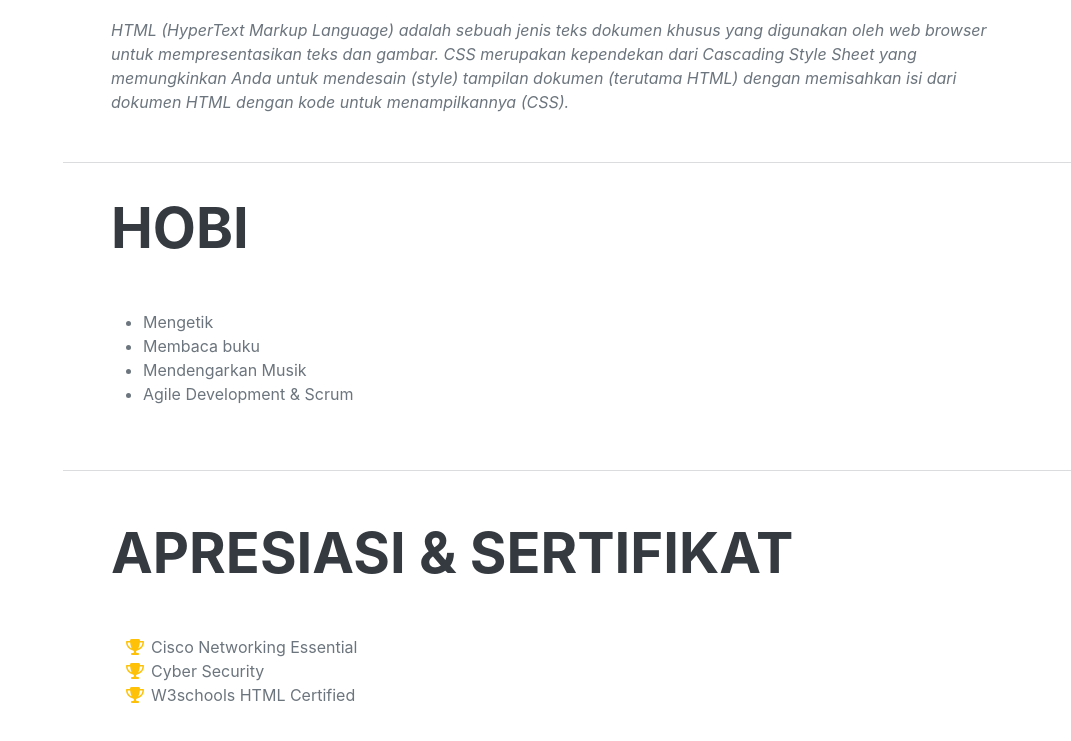
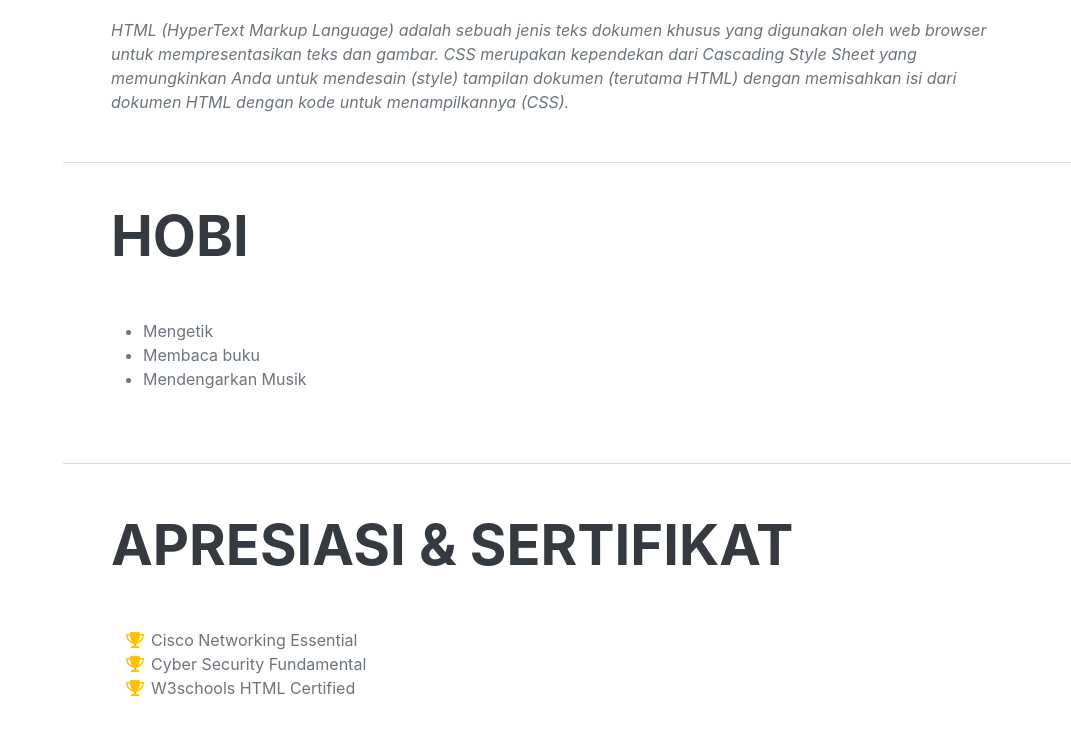
Before and after one commit to AdelwinNugroho/AdelwinNugroho.github.io, a plain HTML site: page index.html in a window 1280 px wide. Shown: the part 2139-2880 px from the top of the page, without its empty margins (209-1280 px from the left). Drawn offline with nearby package versions, Linux system fonts and the light colour scheme; a web font is replaced by a local one.

Commit message:
Update index.html

```diff
--- a/index.html
+++ b/index.html
@@ -141,10 +141,6 @@
                             <span class="fa-li"><i class="fas fa-check"></i></span>
                             Mendengarkan Musik
                         </li>
-                        <li>
-                            <span class="fa-li"><i class="fas fa-check"></i></span>
-                            Agile Development & Scrum
-                        </li>
                     </ul>
                 </div>
             </section>
@@ -160,7 +156,7 @@
                         </li>
                         <li>
                             <span class="fa-li"><i class="fas fa-trophy text-warning"></i></span>
-                            Cyber Security
+                            Cyber Security Fundamental
                         </li>
                         <li>
                             <span class="fa-li"><i class="fas fa-trophy text-warning"></i></span>
```
